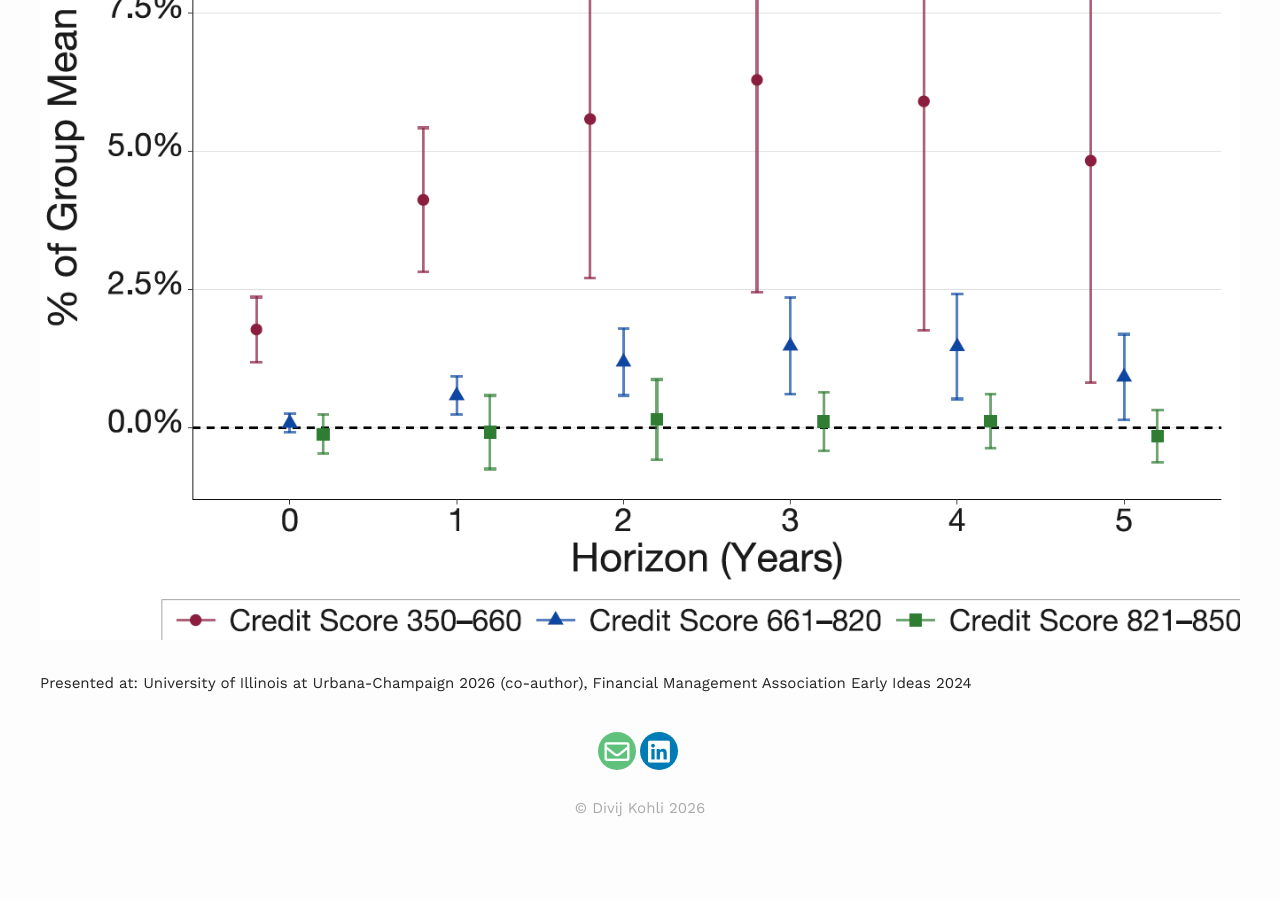
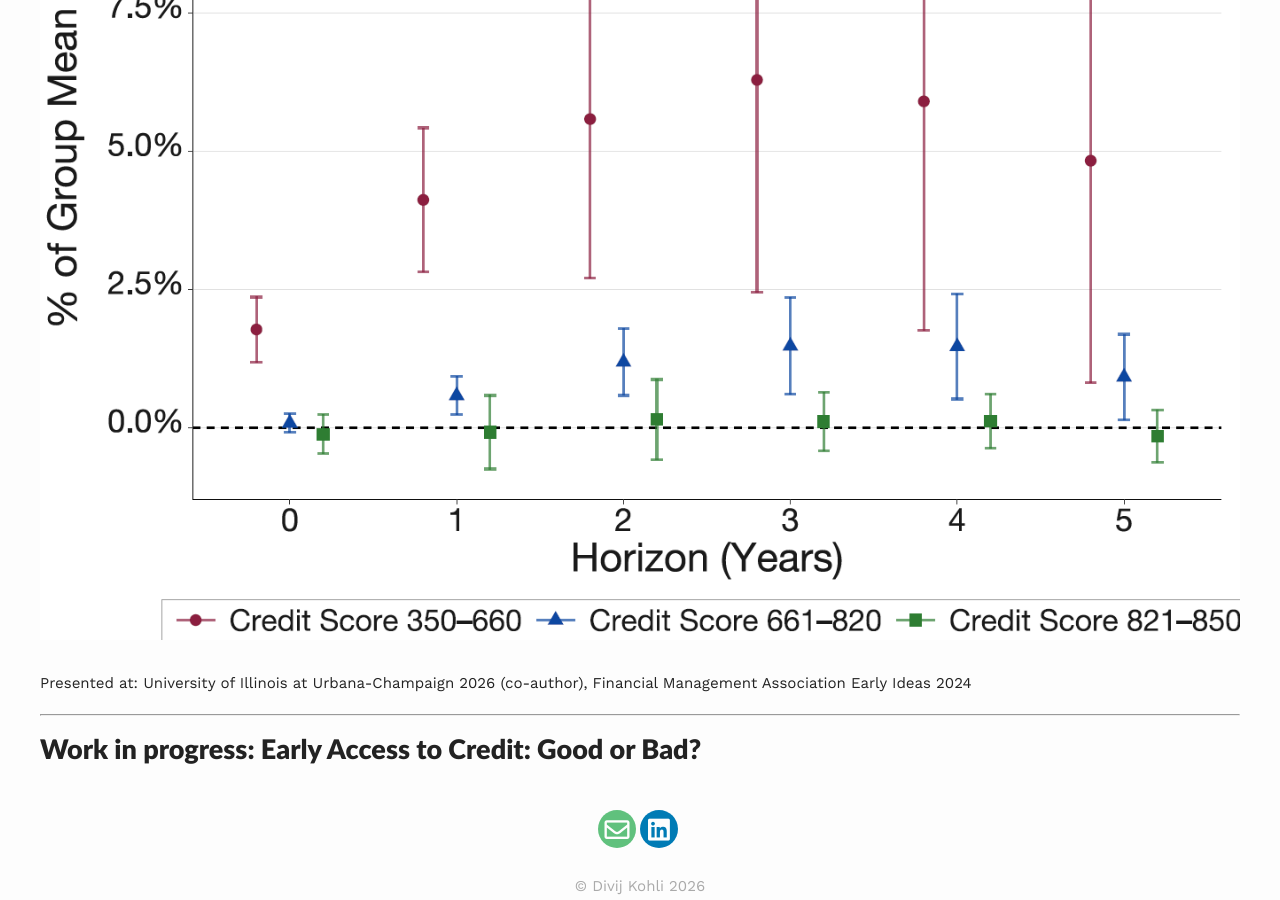
Before and after one commit to divijkohli/divijkohli.github.io, a Jekyll site: the page built from _pages/research.md, in a window 1280 px wide and 900 px high, scrolled down 3830 px. Built offline with Jekyll 4.4.1, drawn with Linux system fonts in a browser that asks for light colours; nearby versions of some CDN libraries; before the commit the page ends 4652 px from its top, so only the background shows below that.

Commit message:
Add section for 'Early Access to Credit' research

```diff
--- a/_pages/research.md
+++ b/_pages/research.md
@@ -46,3 +46,6 @@ What happens to consumer borrowing when interest rates rise? Standard intuition
 ![Plot]( {{ site.baseurl }}/assets/images/CKMZ.png )
 <p align="justify"><small>
 Presented at: University of Illinois at Urbana-Champaign 2026 (co-author), Financial Management Association Early Ideas 2024 </small></p>
+---
+
+## Work in progress: Early Access to Credit: Good or Bad?
```
